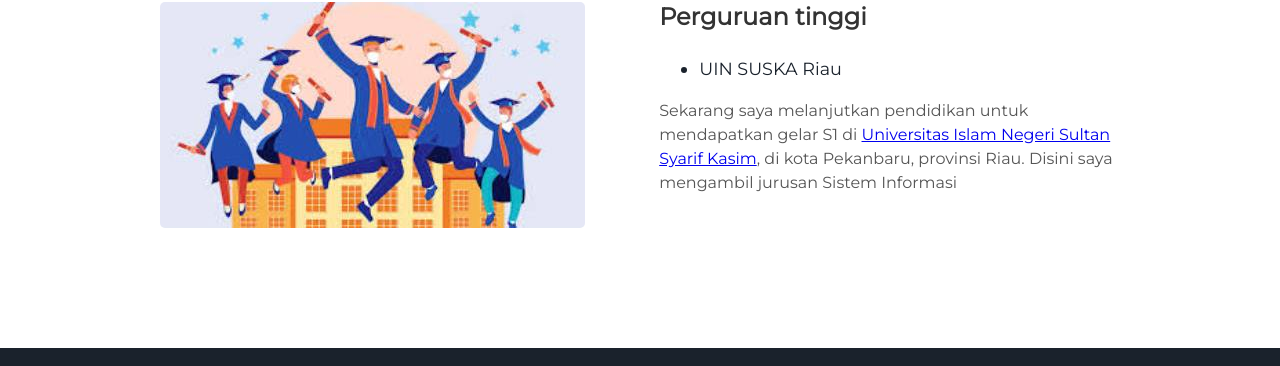
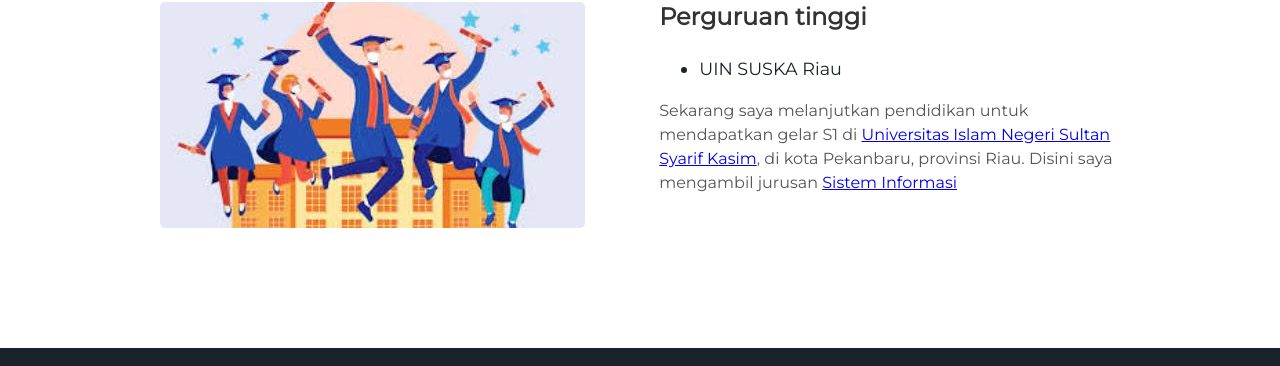
Before and after one commit to nevaldi/nevaldi.github.io, a Jekyll site: the page built from index.html, in a window 1280 px wide and 900 px high, scrolled down 1772 px. Shown: the part 436-802 px from the top of the window. Built offline with Jekyll 4.4.1, drawn with Linux system fonts in a browser that asks for light colours; part of the change alters nothing that is shown.

```diff
--- a/_includes/projects.html
+++ b/_includes/projects.html
@@ -35,7 +35,7 @@
       <li> UIN SUSKA Riau</li>
     </ul>
     <p>Sekarang saya melanjutkan pendidikan untuk mendapatkan gelar S1 di <a href= "htpp://uin-suska.ac.id"> Universitas Islam Negeri Sultan Syarif Kasim</a>, di kota Pekanbaru, provinsi Riau. Disini saya
-    mengambil jurusan Sistem Informasi</p>
+      mengambil jurusan <a href= "http://sif.uin-suska.ac.id">Sistem Informasi</a></p>
 
   </div>
 </div>
```
